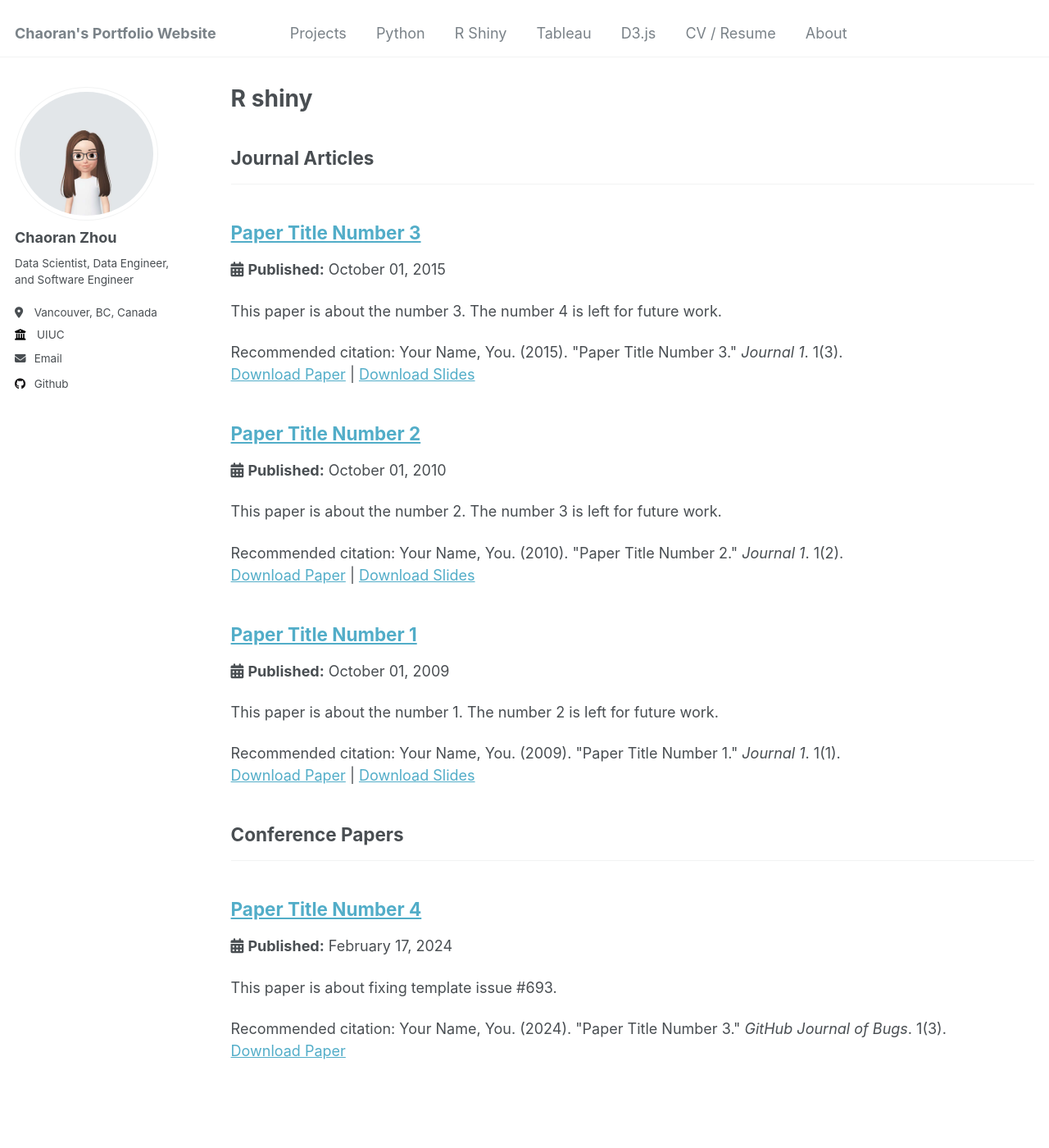
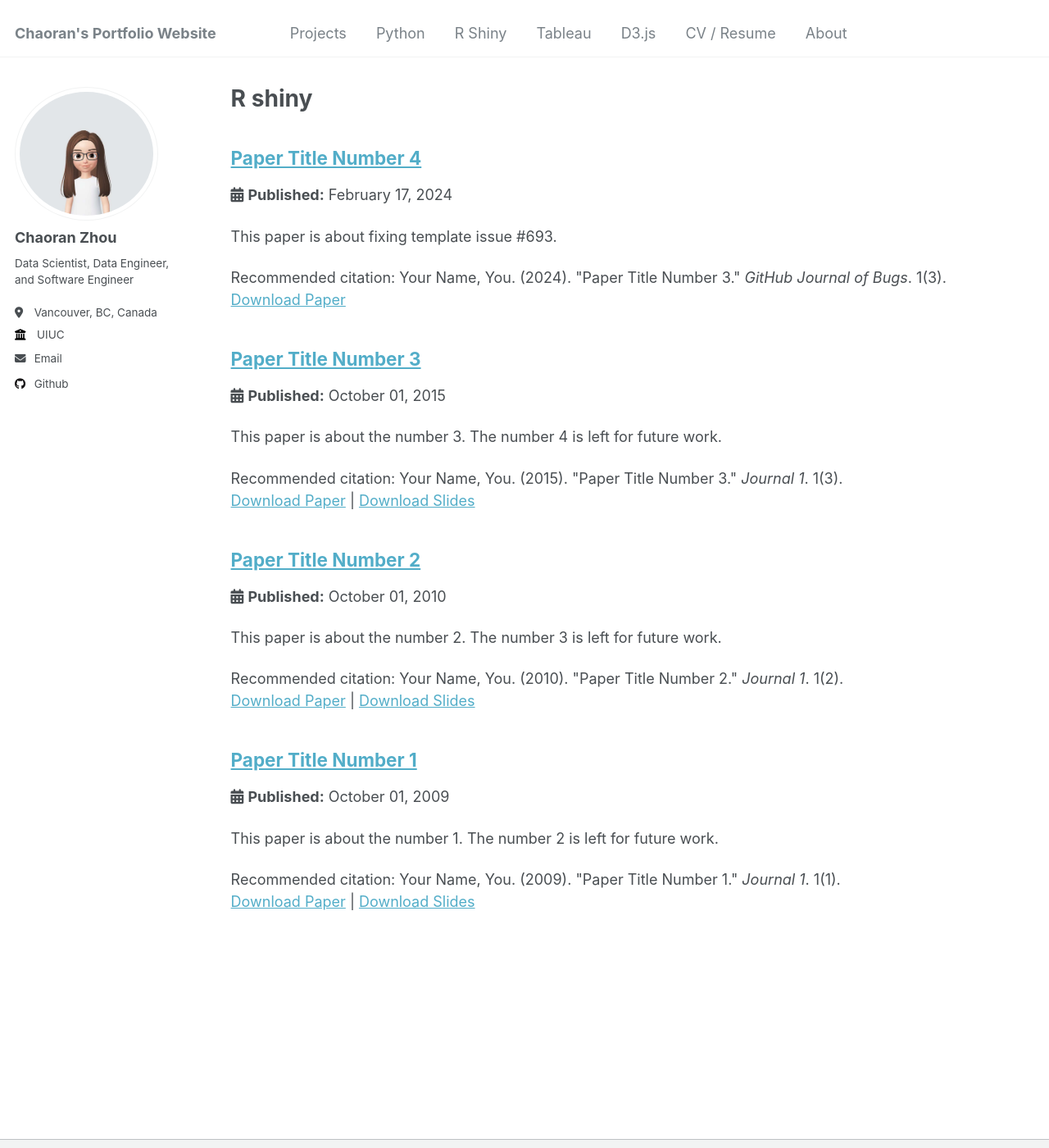
Before and after one commit to ranranrunforit/ranranrunforit.github.io, a Jekyll site: the page built from _pages/rshiny.html, in a window 1280 px wide and 1400 px high. Shown: the whole window at 82% size. Built offline with Jekyll 4.4.1, drawn with Linux system fonts in a browser that asks for light colours.

Commit message:
Update _config.yml

```diff
--- a/_config.yml
+++ b/_config.yml
@@ -74,13 +74,15 @@
   zhihu            : # URL
 
 # Publication Category - The following the list of publication categories and their headings
-publication_category:
-  books:
-    title: 'Books'
-  manuscripts:
-    title: 'Journal Articles'
-  conferences:
-    title: 'Conference Papers'
+project_category:
+  pythons:
+    title: 'Python'
+  rshinys:
+    title: 'R / R Shiny App'
+  tableaus:
+    title: 'Tableau'
+  D3js:
+    title: 'D3.js'
 
 # Site Settings
 teaser                   :  # filename of teaser fallback teaser image placed in /images/, .e.g. "500x300.png"
```
